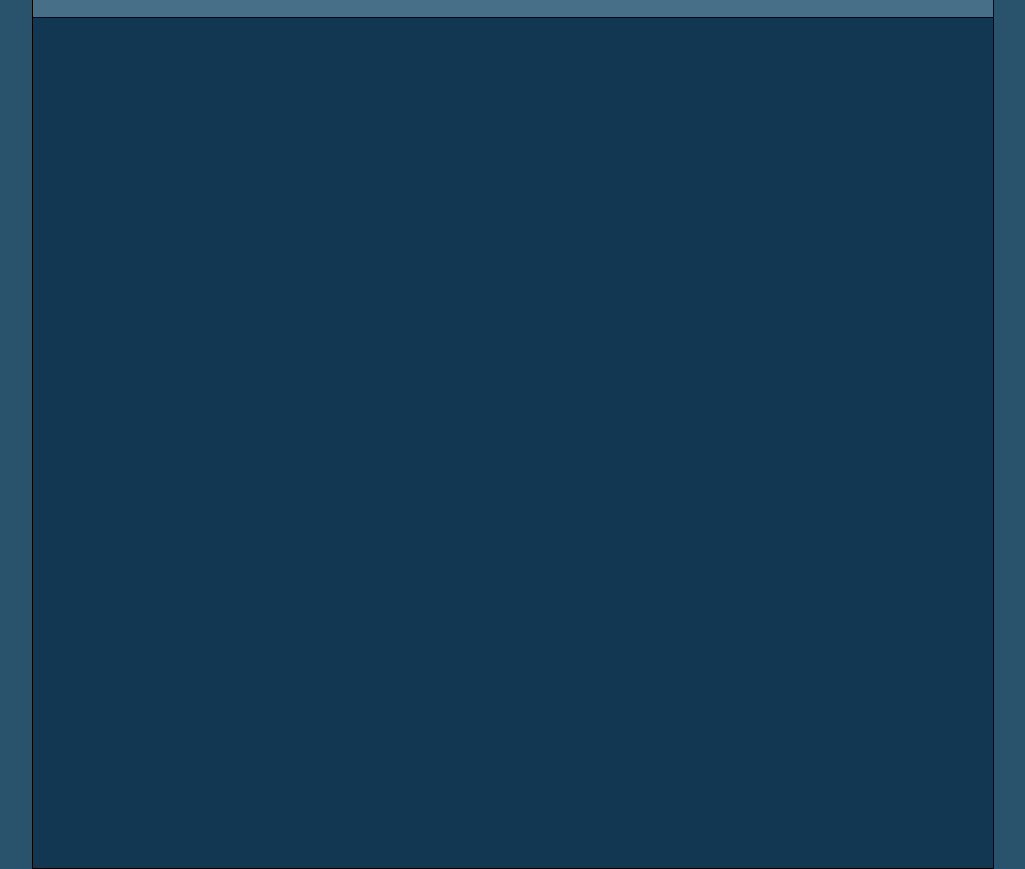
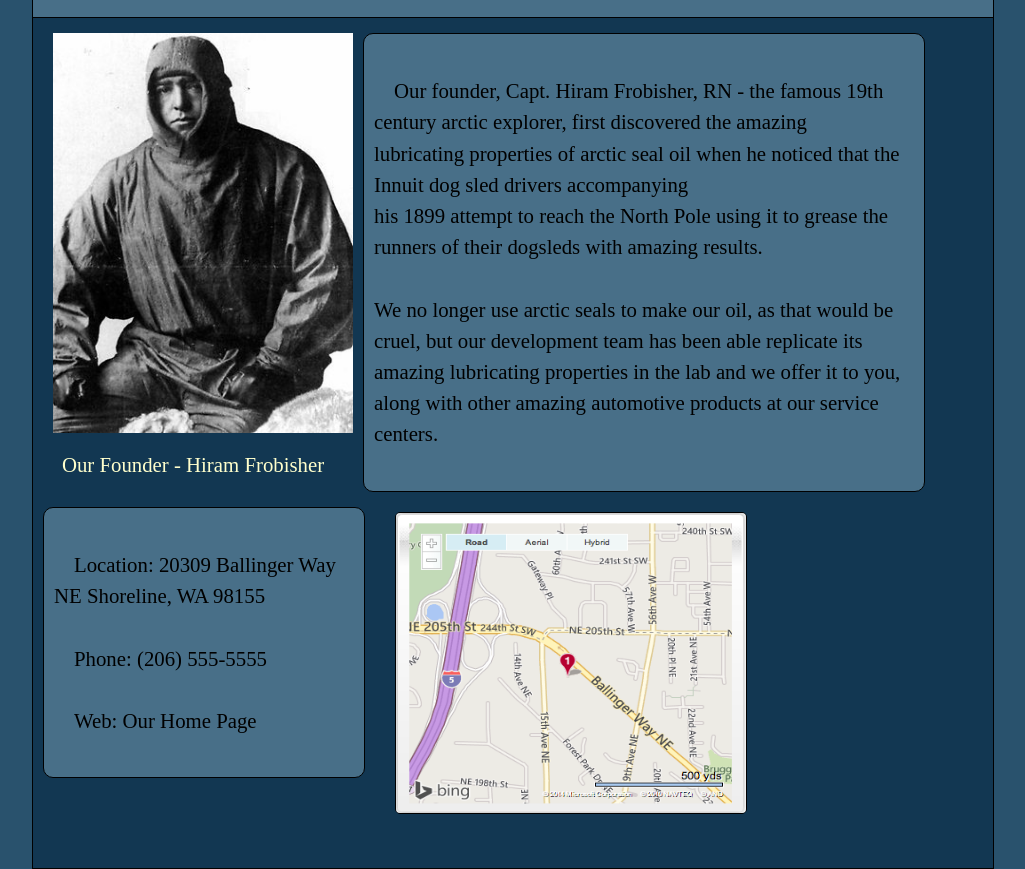
Before and after one commit to cwnidog/Arctic-Seal-Oil, a plain HTML site: page about_us.html in a window 1280 px wide. Shown: the part 188-1057 px from the top of the page, without its empty margins (127-1152 px from the left). Drawn offline with Linux system fonts and the light colour scheme.

Commit message:
Updating CSS style sheets and 'About Us' page

```diff
--- a/about_us.html
+++ b/about_us.html
@@ -9,7 +9,7 @@
   </head>
   <body>
     <header class=" container_12 banner__container">
-        <img class="grid_6 banner__img" src="images/logo.png">
+        <img class="grid_6 banner__img" src="images/logo.png" alt="Arctic Seal logo">
         <h1 role="heading" class="grid_6 banner__h1">Arctic Seal Oil Company</h1>
         <nav>
           <a href="index.html" class="grid_2 banner__link">Home</a>
@@ -19,7 +19,23 @@
     </header>
 
     <main class="container_12 content">
+      <figure class="grid_4 main__photo">
+        <img src="images/our_founder.jpg" alt="Our Founder" class="figure__img--founder">
+        <figcaption class="figure__figcaption--founder">Our Founder - Hiram Frobisher</figcaption>
+      </figure>
+      <article class="grid_7 content__text">
+        <p>Our founder, Capt. Hiram Frobisher, RN - the famous 19th century arctic explorer, first discovered the amazing
+        lubricating properties of arctic seal oil when he noticed that the Innuit dog sled drivers accompanying
+        his 1899 attempt to reach the North Pole using it to grease the runners of their dogsleds with amazing results.
 
+        We no longer use arctic seals to make our oil, as that would be cruel, but our development team has been able replicate its amazing lubricating properties in the lab and we offer it to you, along with other amazing automotive products at our service centers.</p>
+      </article>
+      <section class="grid_4 content__text">
+        <p>Location: 20309 Ballinger Way NE Shoreline, WA 98155</p>
+        <p>Phone: (206) 555-5555</p>
+        <p>Web: <a href="file:///Users/cwnidog/Desktop/CodeFellows/Fundamentals/Arctic-Seal-Oil/index.html">Our Home Page</a></p>
+      </section>
+      <img class="article__img--map" alt="Location Map" src="images/location.png" <a href="">
     </main>
   </body>
 </html>
--- a/styles/module.css
+++ b/styles/module.css
@@ -8,7 +8,6 @@ body {
   border-bottom: 0px;
   border-radius: 0px;
   text-align: center;
-
 }
 
 .banner__img {
@@ -50,9 +49,10 @@ body {
 .content__text {
   background-color: #486F88;
   border: 1px solid #000000;
+  border-radius: 10px;
   font-size: 1.3em;
   line-height: 150%;
-  margin-top: 25px;
+  margin-top: 15px;
   padding: 10px;
   text-indent: 20px;
   white-space: pre-line;
@@ -61,6 +61,7 @@ body {
 .content__calculator {
   background-color: #486F88;
   border: 1px solid #000000;
+  border-radius: 5px;
   height: 300px;
   line-height: 150%;
   margin-top: 25px;
@@ -86,3 +87,40 @@ body {
   font-weight: bold;
   border-radius: 20px;
 }
+
+.content__map {
+  height: 350px;
+  width: 350px;
+}
+
+.figure__img--founder {
+  height: 400px;
+  width: 300px;
+  margin-bottom: 20px;
+  margin-left: 10px;
+  margin-top: 15px;
+}
+
+.figure__figcaption--founder {
+  color: #ffffcc;
+  font-size: 1.3em;
+  text-align: center;
+}
+
+.article__img--map {
+  border: 1px #000000 solid;
+  border-radius: 5px;
+  float: ;left;
+  height: 300px;
+  margin-right: 15px;
+  margin-top: 25px;
+  width: 350px;
+}
+
+.article__img--map {
+  clear: both;
+  margin-bottom: 20px;
+  margin-left: 20px;
+  margin-top: 20px;
+  text-indent: 20px;
+}
```
Also changed, not shown: images/Location.png (added).
